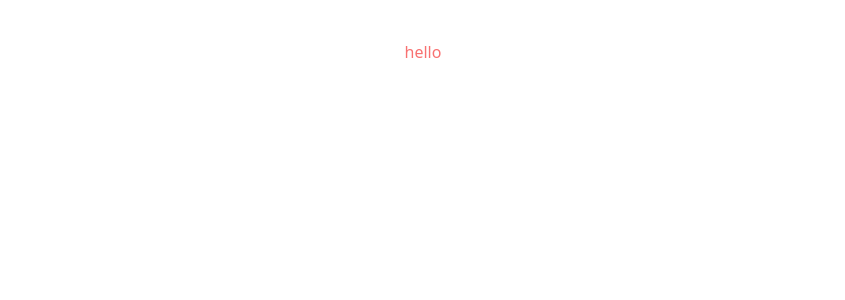
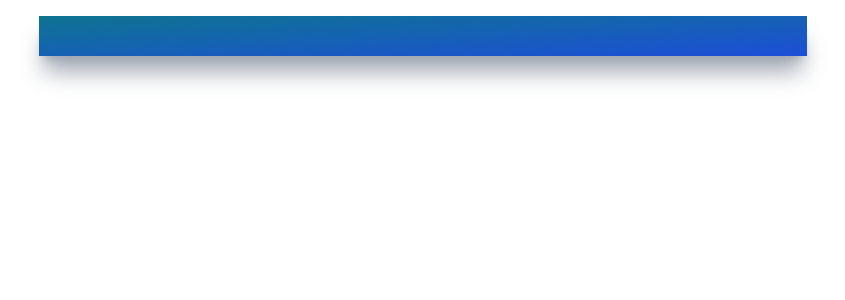
Before and after one commit to Fafagrace/weather-app, a React (Vite) app in the folder weather-app/: page / in a window 1280 px wide. Shown: the top 300 px of the page, without its empty margins (217-1062 px from the left). Built offline with nearby package versions, Linux system fonts and the light colour scheme.

Commit message:
Unicons  & TopButtons installed

```diff
--- a/weather-app/src/App.jsx
+++ b/weather-app/src/App.jsx
@@ -1,10 +1,9 @@
+import "./App.css";
+import UilReact from '@iconscout/react-unicons/icons/uil-react';
 
 function App() {
   return (
-      <div className="flex justify-center items-center mt-10">
-        <p className='text-red-400'>
-          hello
-        </p>
+      <div className="mx-auto max-w-screen-md mt-4 py-5 px-32 bg-gradient-to-br from-cyan-700 to-blue-700 h-fit shadow-xl shadow-gray-400">
       </div>
   )
 }
--- /dev/null
+++ b/weather-app/src/components/TopButtons.jsx
@@ -0,0 +1,9 @@
+import React from 'react'
+
+function TopButtons() {
+  return (
+    <div>TopButtons</div>
+  )
+}
+
+export default TopButtons
```
